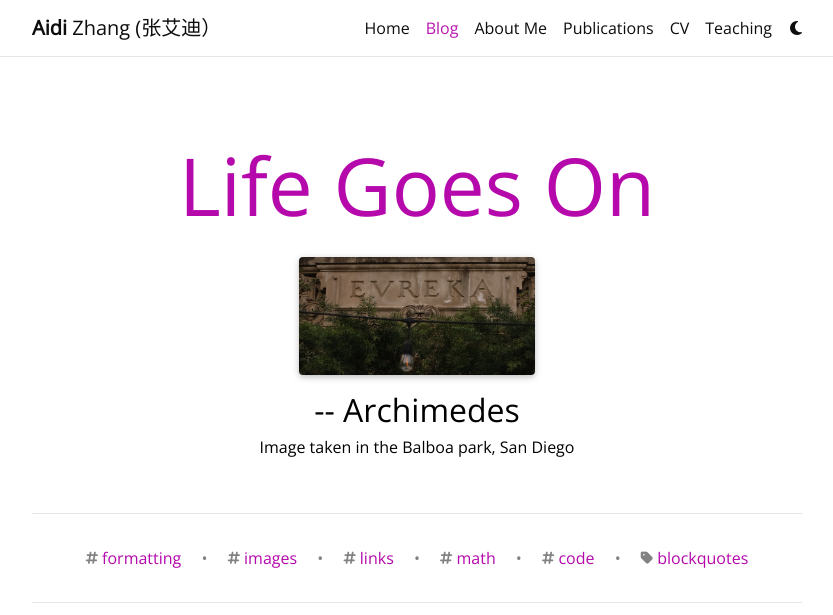
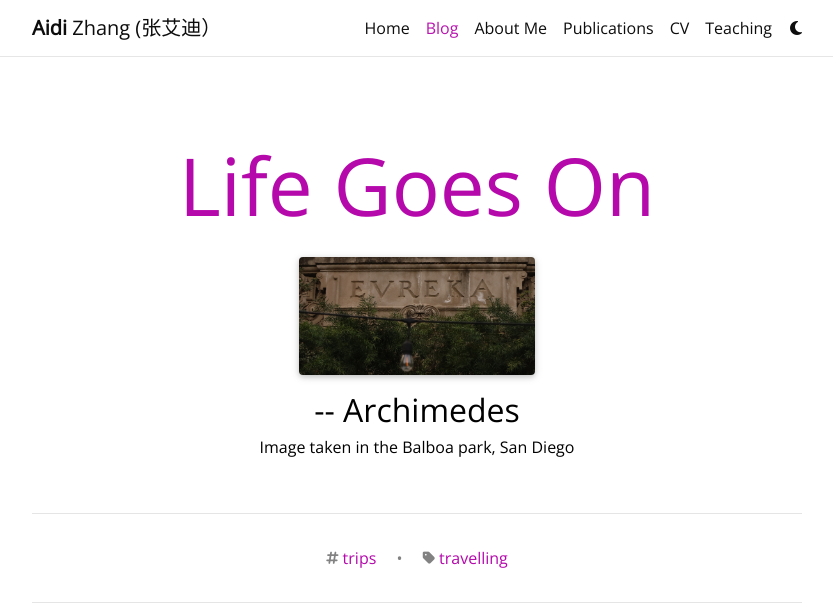
Before and after one commit to aidi-zhang/aidi-zhang.github.io, a Jekyll site: the page built from blog/index.html, in a window 1280 px wide. Shown: the top 615 px of the page, without its empty margins (223-1056 px from the left). Built offline with Jekyll 4.4.1, drawn with Linux system fonts in a browser that asks for light colours; full-size pictures stand in for the smaller copies a plugin makes; the list of posts is cut into pages by our own code; comment, search, counter and statistics services are not loaded; a style sheet for code colours, icons or effects is not loaded; grey boxes are pictures that could not be loaded.

Commit message:
tags and categories fixed

```diff
--- a/_config.yml
+++ b/_config.yml
@@ -264,8 +264,8 @@ jekyll-archives:
     tag: '/blog/tag/:name/'
     category: '/blog/category/:name/'
 
-display_tags: ['formatting', 'images', 'links', 'math', 'code'] # these tags will be displayed on the front page of your blog
-display_categories: ['blockquotes'] # these categories will be displayed on the front page of your blog
+display_tags: ['trips'] # these tags will be displayed on the front page of your blog
+display_categories: ['travelling'] # these categories will be displayed on the front page of your blog
 
 # -----------------------------------------------------------------------------
 # Jekyll Scholar
```
